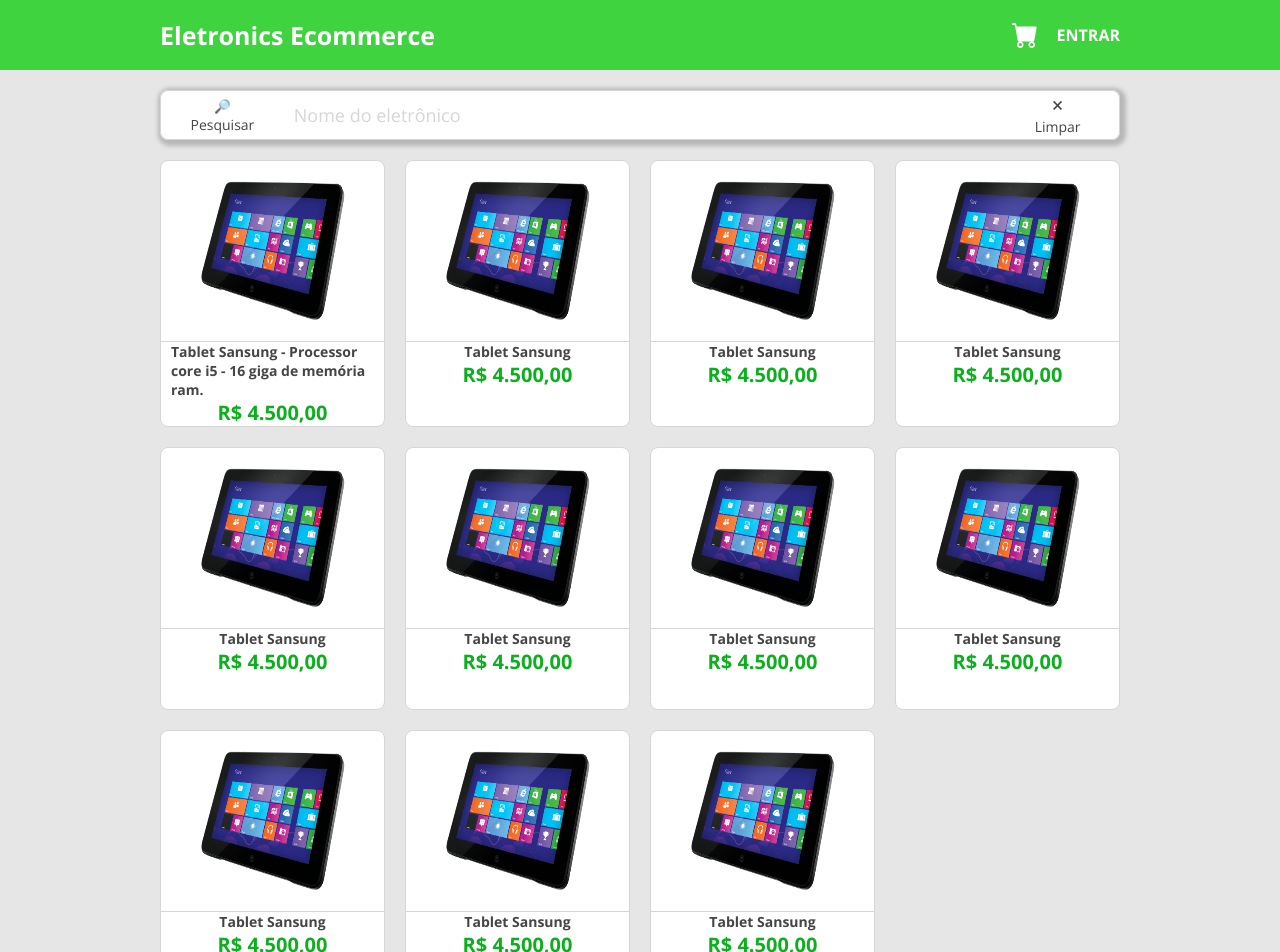
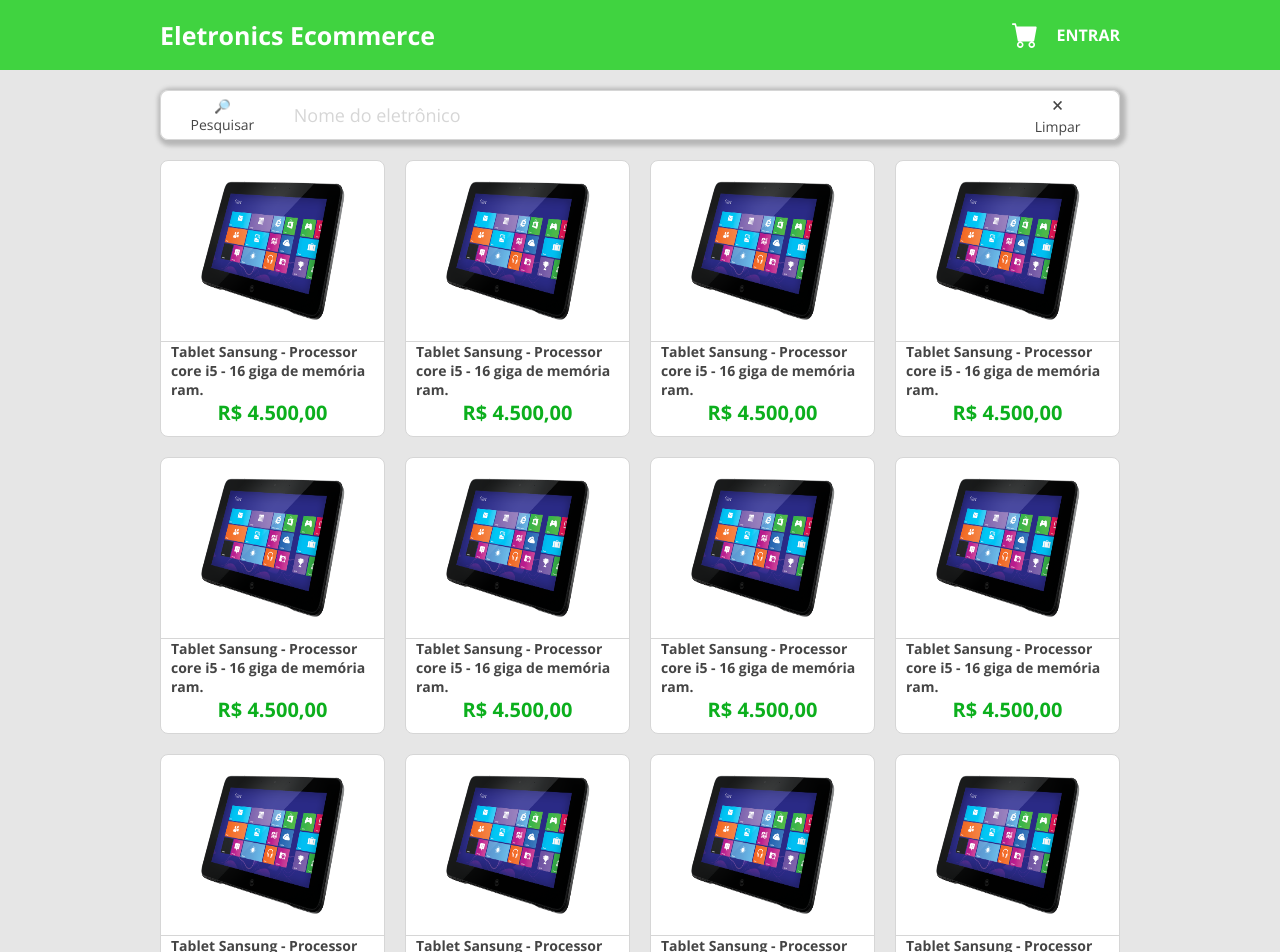
Before and after one commit to rafaelgauderio/typescript-ecommerce-frontweb, a React (Vite) app: page / in a window 1280 px wide. Shown: the top 952 px of the page. Built offline with nearby package versions, Linux system fonts and the light colour scheme.

Commit message:
ProducarCatalogCard component

```diff
--- /dev/null
+++ b/src/components/ProductCatalogCard/index.tsx
@@ -0,0 +1,18 @@
+import './styles.css';
+import tableImg from '../../assets/tablet.png';
+
+
+export default function ProductCatalogCard () {
+    return (
+        <div className="ec-card-general">
+            <div className="ec-catalog-card-top ec-line-bottom">
+                <img src={tableImg} alt="tablet" />
+            </div>
+            <div className="ec-catalog-card-bottom">
+                <h4>
+                    Tablet Sansung - Processor core i5 - 16 giga de memória ram.</h4>
+                <h3>R$ 4.500,00</h3>
+            </div>
+        </div>
+    );
+}
--- /dev/null
+++ b/src/components/ProductCatalogCard/styles.css
@@ -0,0 +1,45 @@
+.ec-catalog-card-top {
+  display: flex;
+  flex-direction: row;
+  justify-content: center;
+  padding: 10px;
+}
+
+.ec-catalog-card-top img {
+  width: 160px;
+  height: 160px;
+}
+
+.ec-catalog-card-bottom {
+  display: flex;
+  flex-direction: column;
+  align-items: center;
+  min-height: 80px;
+}
+
+.ec-catalog-card-bottom h4 {
+  color: var(--color-font-primary);
+  font-size: 14px;
+  padding: 0 10px;
+}
+
+.ec-catalog-card-bottom h3 {
+  color: var(--color-font-secondary);
+  font-size: 20px;
+}
+
+.ec-card-general {
+  transition: transform 0.5s;
+}
+
+.ec-card-general:hover {
+  transform: scale(1.05);
+  border: 1px solid var(--color-border-blue);
+}
+
+@media (min-width: 768px) {
+
+    .ec-catalog-card-bottom h3 {
+        margin-bottom: 10px;
+      }
+}
--- a/src/routes/ProductCatalog/index.tsx
+++ b/src/routes/ProductCatalog/index.tsx
@@ -1,7 +1,7 @@
 import HeaderClient from '../../components/headerClient';
-import tableImg from '../../assets/tablet.png';
 import './styles.css';
 import SearchBar from '../../components/SearchBar';
+import ProductCatalogCard from '../../components/ProductCatalogCard';
 
 const ProductCatalog = () => {
     return (
@@ -9,108 +9,20 @@
             <HeaderClient></HeaderClient>
             <main>
                 <section id="catalog-details-section" className="ec-container">
-                <SearchBar ></SearchBar>
+                    <SearchBar ></SearchBar>
                     <div className="ec-catalog-cards ec-margin-top-20px ec-margin-bottom-20px">
-                        <div className="ec-card-general">
-                            <div className="ec-catalog-card-top ec-line-bottom">
-                                <img src={tableImg} alt="table" />
-                            </div>
-                            <div className="ec-catalog-card-bottom">
-                                <h4>
-                                    Tablet Sansung - Processor core i5 - 16 giga de memória ram.</h4>
-                                <h3>R$ 4.500,00</h3>
-                            </div>
-                        </div>
-                        <div className="ec-card-general">
-                            <div className="ec-catalog-card-top ec-line-bottom">
-                                <img src={tableImg} alt="table" />
-                            </div>
-                            <div className="ec-catalog-card-bottom">
-                                <h4>Tablet Sansung</h4>
-                                <h3>R$ 4.500,00</h3>
-                            </div>
-                        </div>
-                        <div className="ec-card-general">
-                            <div className="ec-catalog-card-top ec-line-bottom">
-                                <img src={tableImg} alt="table" />
-                            </div>
-                            <div className="ec-catalog-card-bottom">
-                                <h4>Tablet Sansung</h4>
-                                <h3>R$ 4.500,00</h3>
-                            </div>
-                        </div>
-                        <div className="ec-card-general">
-                            <div className="ec-catalog-card-top ec-line-bottom">
-                                <img src={tableImg} alt="table" />
-                            </div>
-                            <div className="ec-catalog-card-bottom">
-                                <h4>Tablet Sansung</h4>
-                                <h3>R$ 4.500,00</h3>
-                            </div>
-                        </div>
-                        <div className="ec-card-general">
-                            <div className="ec-catalog-card-top ec-line-bottom">
-                                <img src={tableImg} alt="table" />
-                            </div>
-                            <div className="ec-catalog-card-bottom">
-                                <h4>Tablet Sansung</h4>
-                                <h3>R$ 4.500,00</h3>
-                            </div>
-                        </div>
-                        <div className="ec-card-general">
-                            <div className="ec-catalog-card-top ec-line-bottom">
-                                <img src={tableImg} alt="table" />
-                            </div>
-                            <div className="ec-catalog-card-bottom">
-                                <h4>Tablet Sansung</h4>
-                                <h3>R$ 4.500,00</h3>
-                            </div>
-                        </div>
-                        <div className="ec-card-general">
-                            <div className="ec-catalog-card-top ec-line-bottom">
-                                <img src={tableImg} alt="table" />
-                            </div>
-                            <div className="ec-catalog-card-bottom">
-                                <h4>Tablet Sansung</h4>
-                                <h3>R$ 4.500,00</h3>
-                            </div>
-                        </div>
-                        <div className="ec-card-general">
-                            <div className="ec-catalog-card-top ec-line-bottom">
-                                <img src={tableImg} alt="table" />
-                            </div>
-                            <div className="ec-catalog-card-bottom">
-                                <h4>Tablet Sansung</h4>
-                                <h3>R$ 4.500,00</h3>
-                            </div>
-                        </div>
-                        <div className="ec-card-general">
-                            <div className="ec-catalog-card-top ec-line-bottom">
-                                <img src={tableImg} alt="table" />
-                            </div>
-                            <div className="ec-catalog-card-bottom">
-                                <h4>Tablet Sansung</h4>
-                                <h3>R$ 4.500,00</h3>
-                            </div>
-                        </div>
-                        <div className="ec-card-general">
-                            <div className="ec-catalog-card-top ec-line-bottom">
-                                <img src={tableImg} alt="table" />
-                            </div>
-                            <div className="ec-catalog-card-bottom">
-                                <h4>Tablet Sansung</h4>
-                                <h3>R$ 4.500,00</h3>
-                            </div>
-                        </div>
-                        <div className="ec-card-general">
-                            <div className="ec-catalog-card-top ec-line-bottom">
-                                <img src={tableImg} alt="table" />
-                            </div>
-                            <div className="ec-catalog-card-bottom">
-                                <h4>Tablet Sansung</h4>
-                                <h3>R$ 4.500,00</h3>
-                            </div>
-                        </div>
+                        <ProductCatalogCard />
+                        <ProductCatalogCard />
+                        <ProductCatalogCard />
+                        <ProductCatalogCard />
+                        <ProductCatalogCard />
+                        <ProductCatalogCard />
+                        <ProductCatalogCard />
+                        <ProductCatalogCard />
+                        <ProductCatalogCard />
+                        <ProductCatalogCard />
+                        <ProductCatalogCard />
+                        <ProductCatalogCard />
                     </div>
                     <button className="ec-btn ec-btn-show-more">Mostrar mais</button>
                 </section>
--- a/src/routes/ProductCatalog/styles.css
+++ b/src/routes/ProductCatalog/styles.css
@@ -10,42 +10,3 @@
     minmax(225px, 1fr)
   ); /*  para repetir a cada 225px o card quando aumentar a tela*/
 }
-
-.ec-catalog-card-top {
-  display: flex;
-  flex-direction: row;
-  justify-content: center;
-  padding: 10px;
-}
-
-.ec-catalog-card-top img {
-  width: 160px;
-  height: 160px;
-}
-
-.ec-catalog-card-bottom {
-  display: flex;
-  flex-direction: column;
-  align-items: center;
-  min-height: 80px;
-}
-
-.ec-catalog-card-bottom h4 {
-  color: var(--color-font-primary);
-  font-size: 14px;
-  padding: 0 10px;
-}
-
-.ec-catalog-card-bottom h3 {
-  color: var(--color-font-secondary);
-  font-size: 20px;
-}
-
-.ec-card-general {
-  transition: transform 0.5s;
-}
-
-.ec-card-general:hover {
-  transform: scale(1.05);
-  border: 1px solid var(--color-border-blue);
-}
```
